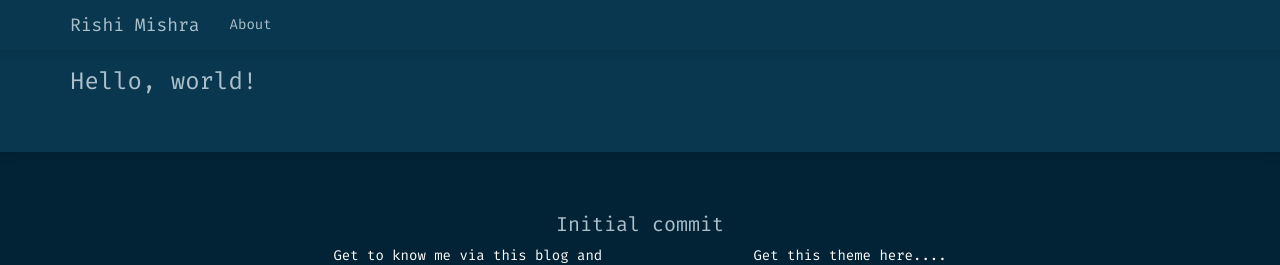
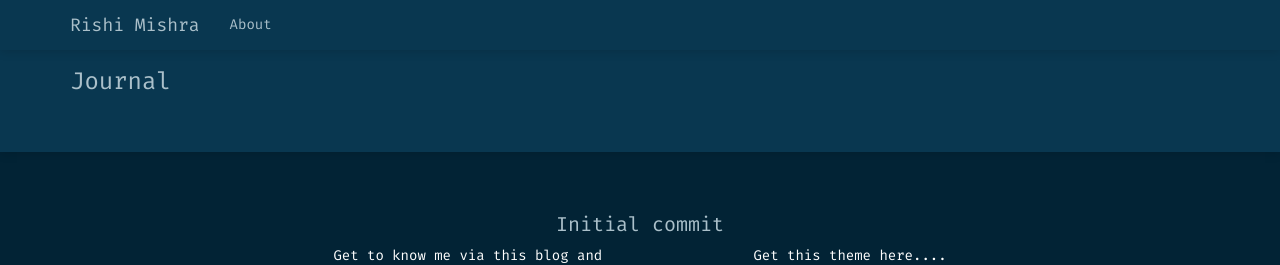
Before and after one commit to rishimi/rishimi.github.io, a Jekyll site: the page built from index.html, in a window 1280 px wide. Shown: the top 265 px of the page. Built offline with Jekyll 4.4.1, drawn with Linux system fonts in a browser that asks for light colours; nearby versions of some CDN libraries; some web fonts are replaced.

Commit message:
changed header

```diff
--- a/_config.yml
+++ b/_config.yml
@@ -10,7 +10,7 @@ title: Rishi Mishra
 email: rishi25m@gmail.com
 
 #write html inside the double quotes to display in jumbotron
-description: "<h3>Hello, world!</h3>"
+description: "<h3>Journal</h3>"
 
 
 
```
